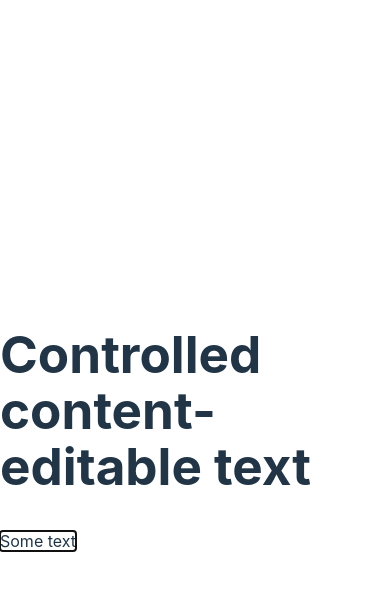
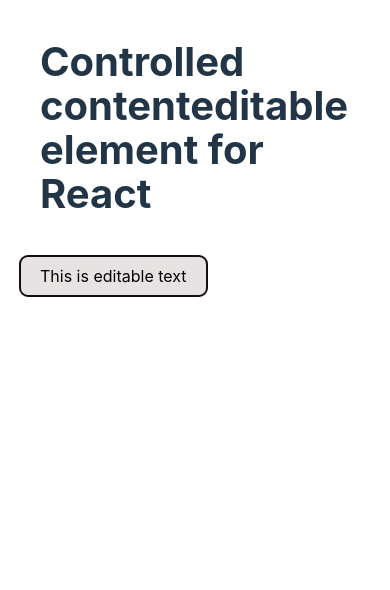
Before and after one commit to eladsadeh/editable-array, a React (Vite) app: page / in a window 390 px wide. Shown: the top 590 px of the page. Built offline with nearby package versions, Linux system fonts and the light colour scheme.

Commit message:
Implement contentEditable component (EditableText)

```diff
--- a/src/App.tsx
+++ b/src/App.tsx
@@ -1,10 +1,10 @@
-import { useState, useRef, useEffect} from 'react'
+
 import { EditableText } from './components/EditableText'
 
 function App() {
   return (
     <div className="App">
-      <h1>Controlled content-editable text</h1>
+      <h1>Controlled contenteditable element for React</h1>
       <EditableText />
     </div>
   )
--- a/src/components/EditableText.tsx
+++ b/src/components/EditableText.tsx
@@ -1,47 +1,80 @@
-import React from 'react'
 import { useState, useRef, useEffect} from 'react'
 
+// Workaround: React does not support 'plaintext-only' as a value for contentEditable
 type ContentEditable = 'inherit' | boolean | undefined;
 
-export const EditableText = () => {
+interface Props {
+  placeholder?: string;
+}
 
+export const EditableText = ({placeholder}: Props) => {
 
-  const [text, setText] = useState('Some text')
+  const [text, setText] = useState(placeholder || "This is editable text");
   const caretLocation = useRef(0);
+  const textElement = useRef<HTMLSpanElement>(null);
 
   useEffect(() => {
-    // console.log("UseEffect:", caretLocation.current, text);
-    const el = document.getElementById("text");
+    placeCaretAt(caretLocation.current);
+  }, [text]);
+
+  function placeCaretAt(location: number) {
+    const el = textElement.current;
     const sel = window.getSelection();
+    // console.log("UseEffect:", caretLocation.current, text, sel, el);
     if (el && sel) {
-      // console.log(el.innerHTML);
       const range = document.createRange();
-      // console.log(caretLocation.current, el.childNodes[0]);
-      range.setStart(el.childNodes[0], caretLocation.current);
-      range.collapse(true);
+      range.setStart(el.childNodes[0],location);
       sel.removeAllRanges();
       sel.addRange(range);
-      // el.focus();
     }
-  }, [text]);
+  }
 
-  function handleChange() {
+  function handleChange(ev: React.SyntheticEvent<HTMLSpanElement, InputEvent>) {
+    ev.preventDefault();
+    // Line break creates multiple text nodes
+    // join them into one string to preserve one text node
+    if (ev.nativeEvent.inputType === "insertLineBreak") {
+      // console.log("insertLineBreak", window.getSelection()?.anchorNode, ev.nativeEvent, textElement.current?.childNodes);
+      if (textElement.current?.childNodes) {
+        const nodes = Array.from(textElement.current.childNodes);
+        const text = nodes.reduce((t, node) => t += node.nodeValue || '', '');
+        caretLocation.current += 1;
+        setText(text);
+      }
+      return false;
+    }
+
     const sel = window.getSelection();
-    if (sel) {
-      console.log(sel.anchorOffset);
-      caretLocation.current = sel.anchorOffset;
+    const el = textElement.current;
+    if (sel) caretLocation.current = sel.anchorOffset;
+
+    el && setText((el.innerHTML));
+  }
+
+  function handleClick() {
+    // Set caret location when clicking on text
+    const sel = window.getSelection();
+    caretLocation.current = sel?.anchorOffset || 0;
+  }
+
+  function handelKeys(key: string) {
+    // Move caret when using arrow keys
+    if (/^Arrow/.test(key)) {
+      const sel = window.getSelection();
+      if (sel) caretLocation.current = sel.anchorOffset;
     }
-    const el = document.getElementById("text");
-    el && setText(el.innerHTML);
   }
 
   return (
     <span
         id="text"
-        contentEditable={'plaintext-only' as ContentEditable}
-        onBeforeInput={(ev) => console.log("beforeInput", ev)}
+        ref={textElement}
+        className="editable-text"
+        contentEditable={'plaintext-only' as ContentEditable} // Use plaintext (not supporting HTML)
+        onKeyUp={(ev) => handelKeys(ev.code)}
         dangerouslySetInnerHTML={{ __html: text }}
-        onInput={handleChange}
+        onClick={() => handleClick()}
+        onInput={(ev: React.SyntheticEvent<HTMLSpanElement, InputEvent>) => handleChange(ev)}
       >
       </span>
   )
--- a/src/index.css
+++ b/src/index.css
@@ -1,7 +1,6 @@
 :root {
   font-family: Inter, system-ui, Avenir, Helvetica, Arial, sans-serif;
-  line-height: 1.5;
-  font-weight: 400;
+
 
   color-scheme: light dark;
   color: rgba(255, 255, 255, 0.87);
@@ -26,14 +25,12 @@
 body {
   margin: 0;
   display: flex;
-  place-items: center;
-  min-width: 320px;
-  min-height: 100vh;
 }
 
 h1 {
-  font-size: 3.2em;
+  font-size: 2.5em;
   line-height: 1.1;
+  margin: 40px;
 }
 
 button {
@@ -47,12 +44,17 @@
   cursor: pointer;
   transition: border-color 0.25s;
 }
-button:hover {
-  border-color: #646cff;
-}
-button:focus,
-button:focus-visible {
-  outline: 4px auto -webkit-focus-ring-color;
+
+.editable-text {
+  display: flex;
+  flex-direction: column;
+  justify-content: center;
+  width: fit-content;
+  margin: 20px;
+  padding: 10px 20px;
+  background-color: #e8e3e3;
+  border-radius: 8px;
+  color: black;
 }
 
 @media (prefers-color-scheme: light) {
```
